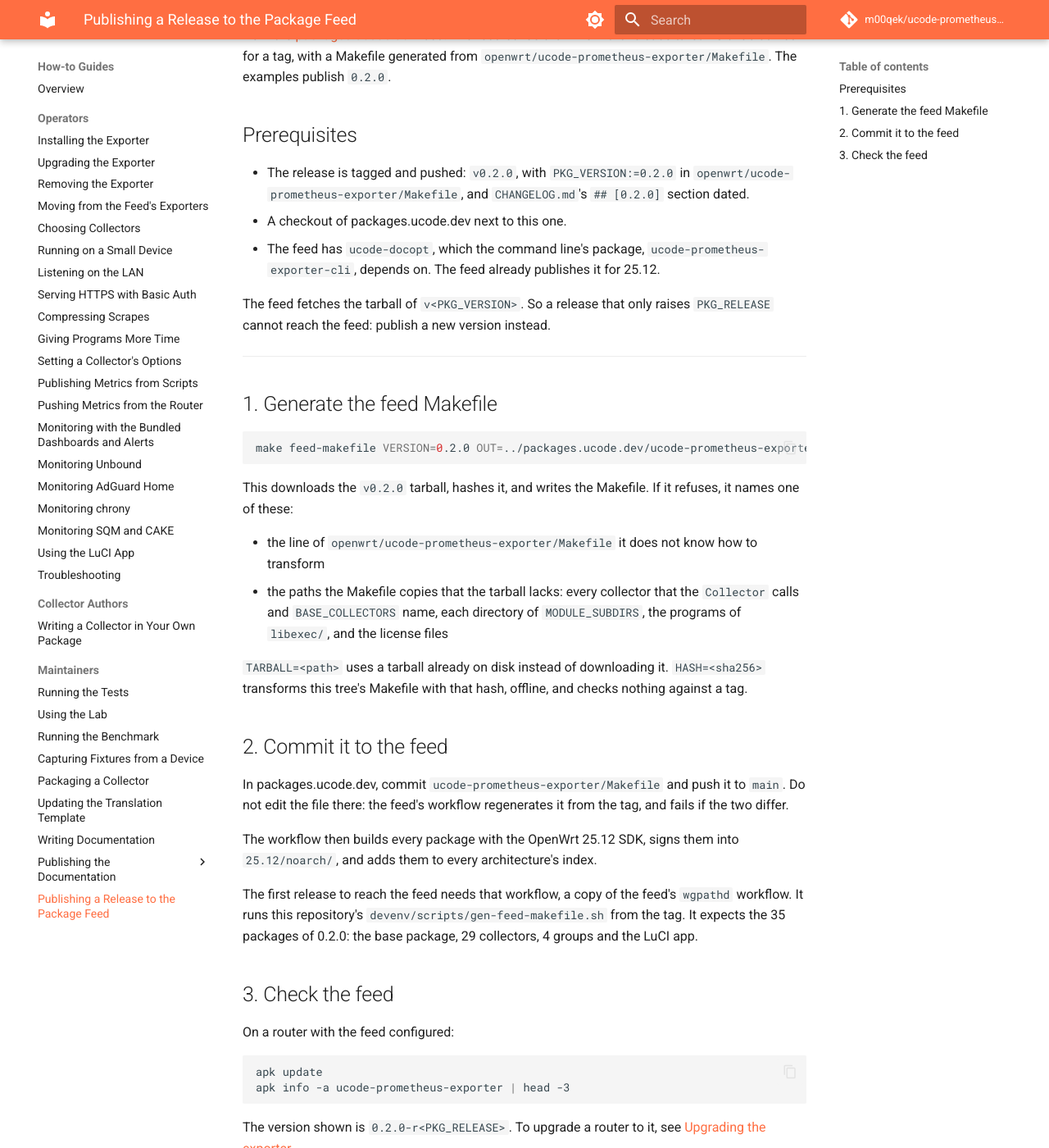
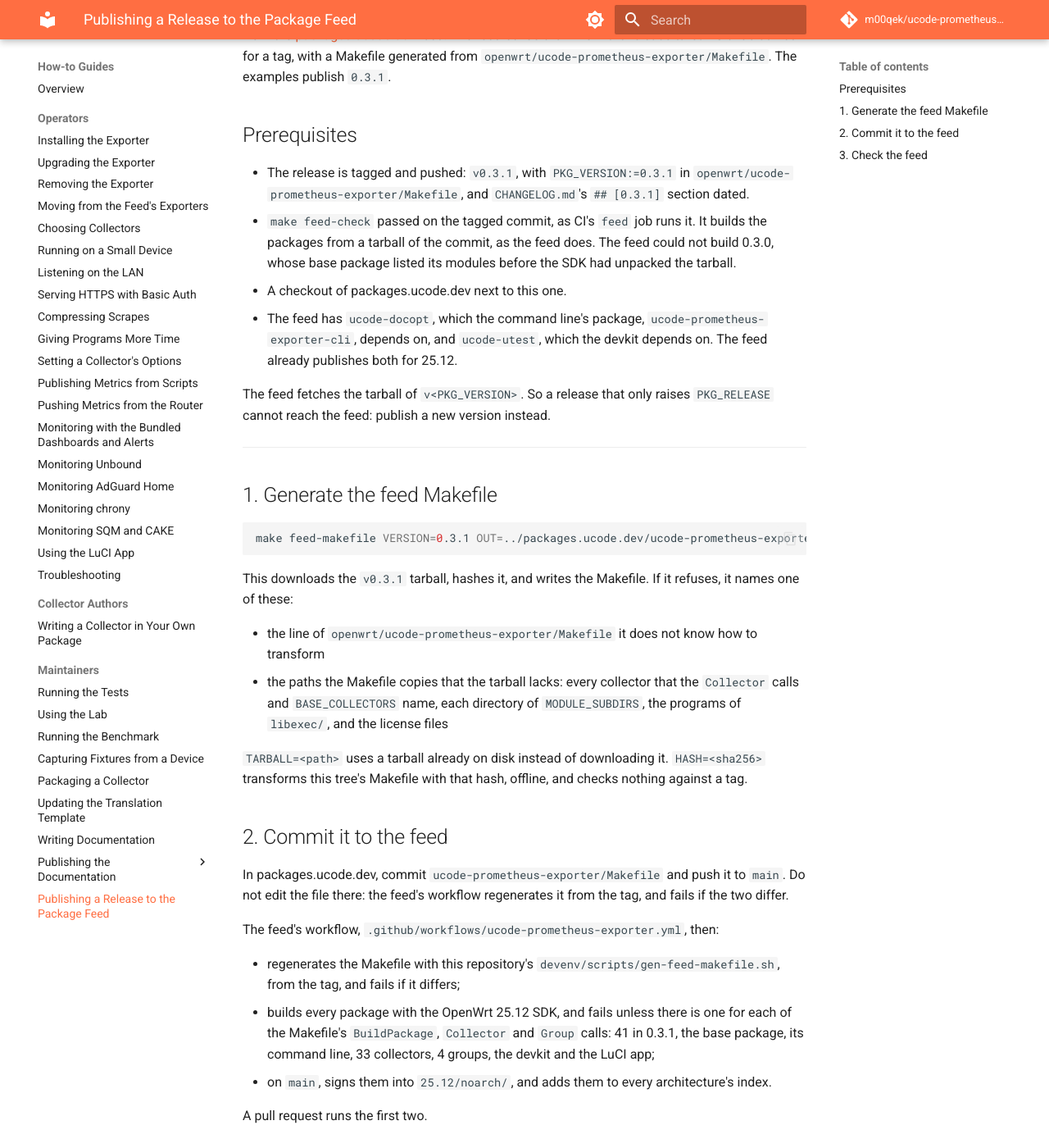
Before and after one commit to m00qek/ucode-prometheus-exporter, an MkDocs documentation site: the page built from docs/how-to/developer/publish-to-feed.md, in a window 1280 px wide and 1400 px high, scrolled down 223 px. Shown: the whole window at 82% size. Built offline with MkDocs 1.6.1 and Material for MkDocs 9.7.7, drawn with Linux system fonts in a browser that asks for light colours; comment, search, counter and statistics services are not loaded.

Commit message:
Install the base package's modules as the feed's build can, and check the packages the feed builds
packages.ucode.dev builds the packages from GitHub's tarball of a tag.
The base package's $(wildcard) of the exporter's modules ran before the
SDK had unpacked it, so the feed could not build 0.3.0. The base package
now finds them with find when it installs them.

make feed-check, a job of its own in CI, builds the packages from a git
archive tarball of the tree with the Makefile gen-feed-makefile.sh makes
of it, offline in the SDK, and compares each package's files, modes,
hashes, depends and scripts with make package's.

````diff
--- a/docs/how-to/developer/publish-to-feed.md
+++ b/docs/how-to/developer/publish-to-feed.md
@@ -1,12 +1,13 @@
 # How to Publish a Release to the Package Feed
 
-Routers install the exporter, its collector packages, its groups and luci-app-prometheus-exporter from the [packages.ucode.dev](https://github.com/m00qek/packages.ucode.dev) feed. The feed builds them from the release tarball GitHub serves for a tag, with a Makefile generated from `openwrt/ucode-prometheus-exporter/Makefile`. The examples publish `0.2.0`.
+Routers install the exporter, its collector packages, its groups and luci-app-prometheus-exporter from the [packages.ucode.dev](https://github.com/m00qek/packages.ucode.dev) feed. The feed builds them from the release tarball GitHub serves for a tag, with a Makefile generated from `openwrt/ucode-prometheus-exporter/Makefile`. The examples publish `0.3.1`.
 
 ## Prerequisites
 
-- The release is tagged and pushed: `v0.2.0`, with `PKG_VERSION:=0.2.0` in `openwrt/ucode-prometheus-exporter/Makefile`, and `CHANGELOG.md`'s `## [0.2.0]` section dated.
+- The release is tagged and pushed: `v0.3.1`, with `PKG_VERSION:=0.3.1` in `openwrt/ucode-prometheus-exporter/Makefile`, and `CHANGELOG.md`'s `## [0.3.1]` section dated.
+- `make feed-check` passed on the tagged commit, as CI's `feed` job runs it. It builds the packages from a tarball of the commit, as the feed does. The feed could not build 0.3.0, whose base package listed its modules before the SDK had unpacked the tarball.
 - A checkout of packages.ucode.dev next to this one.
-- The feed has `ucode-docopt`, which the command line's package, `ucode-prometheus-exporter-cli`, depends on. The feed already publishes it for 25.12.
+- The feed has `ucode-docopt`, which the command line's package, `ucode-prometheus-exporter-cli`, depends on, and `ucode-utest`, which the devkit depends on. The feed already publishes both for 25.12.
 
 The feed fetches the tarball of `v<PKG_VERSION>`. So a release that only raises `PKG_RELEASE` cannot reach the feed: publish a new version instead.
 
@@ -15,10 +16,10 @@ The feed fetches the tarball of `v<PKG_VERSION>`. So a release that only raises
 ## 1. Generate the feed Makefile
 
 ```bash
-make feed-makefile VERSION=0.2.0 OUT=../packages.ucode.dev/ucode-prometheus-exporter/Makefile
+make feed-makefile VERSION=0.3.1 OUT=../packages.ucode.dev/ucode-prometheus-exporter/Makefile
 ```
 
-This downloads the `v0.2.0` tarball, hashes it, and writes the Makefile. If it refuses, it names one of these:
+This downloads the `v0.3.1` tarball, hashes it, and writes the Makefile. If it refuses, it names one of these:
 
 - the line of `openwrt/ucode-prometheus-exporter/Makefile` it does not know how to transform
 - the paths the Makefile copies that the tarball lacks: every collector that the `Collector` calls and `BASE_COLLECTORS` name, each directory of `MODULE_SUBDIRS`, the programs of `libexec/`, and the license files
@@ -29,9 +30,13 @@ This downloads the `v0.2.0` tarball, hashes it, and writes the Makefile. If it r
 
 In packages.ucode.dev, commit `ucode-prometheus-exporter/Makefile` and push it to `main`. Do not edit the file there: the feed's workflow regenerates it from the tag, and fails if the two differ.
 
-The workflow then builds every package with the OpenWrt 25.12 SDK, signs them into `25.12/noarch/`, and adds them to every architecture's index.
+The feed's workflow, `.github/workflows/ucode-prometheus-exporter.yml`, then:
 
-The first release to reach the feed needs that workflow, a copy of the feed's `wgpathd` workflow. It runs this repository's `devenv/scripts/gen-feed-makefile.sh` from the tag. It expects the 35 packages of 0.2.0: the base package, 29 collectors, 4 groups and the LuCI app.
+- regenerates the Makefile with this repository's `devenv/scripts/gen-feed-makefile.sh`, from the tag, and fails if it differs;
+- builds every package with the OpenWrt 25.12 SDK, and fails unless there is one for each of the Makefile's `BuildPackage`, `Collector` and `Group` calls: 41 in 0.3.1, the base package, its command line, 33 collectors, 4 groups, the devkit and the LuCI app;
+- on `main`, signs them into `25.12/noarch/`, and adds them to every architecture's index.
+
+A pull request runs the first two.
 
 ## 3. Check the feed
 
@@ -42,4 +47,4 @@ apk update
 apk info -a ucode-prometheus-exporter | head -3
 ```
 
-The version shown is `0.2.0-r<PKG_RELEASE>`. To upgrade a router to it, see [Upgrading the exporter](../upgrade.md).
+The version shown is `0.3.1-r<PKG_RELEASE>`. To upgrade a router to it, see [Upgrading the exporter](../upgrade.md).
````
Also changed, not shown: CHANGELOG.md (+4 -0 lines), docs/how-to/developer/testing.md (+1 -1 lines), docs/reference/make-targets.md (+2 -1 lines), 4 other files.
